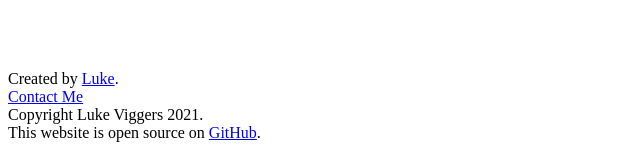
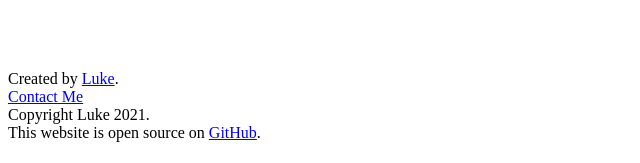
Before and after one commit to SomeFamousPerson/lukes.tech, a plain HTML site: page index.html in a window 1280 px wide. Shown: the part 650-813 px from the top of the page, 0-640 px from the left. Drawn offline with Linux system fonts and the light colour scheme.

Commit message:
Update index.html

```diff
--- a/index.html
+++ b/index.html
@@ -21,7 +21,7 @@
         <br>
         <a href="mailto:contact@reallycool.email">Contact Me</a>
         <br>
-        Copyright Luke Viggers 2021.
+        Copyright Luke 2021.
         <br>
         This website is open source on <a href="https://github.com/SomeFamousPerson/lukes.tech">GitHub</a>.
        </p>
```
